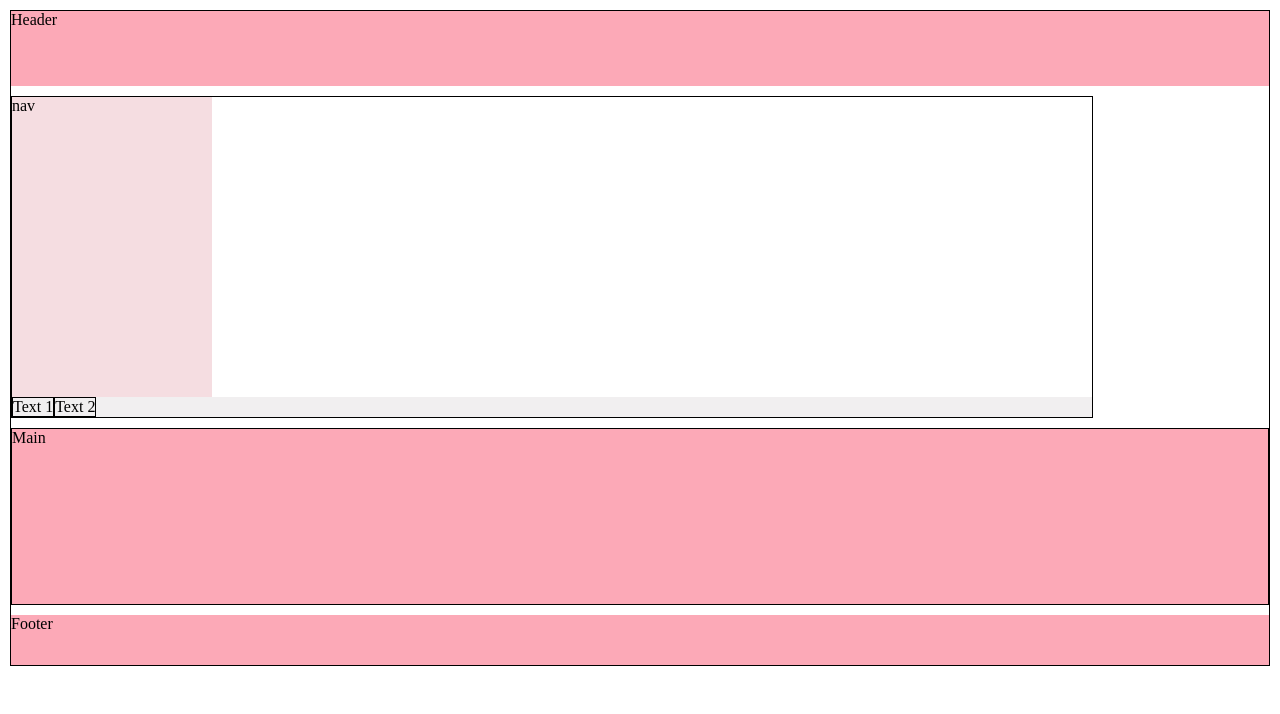
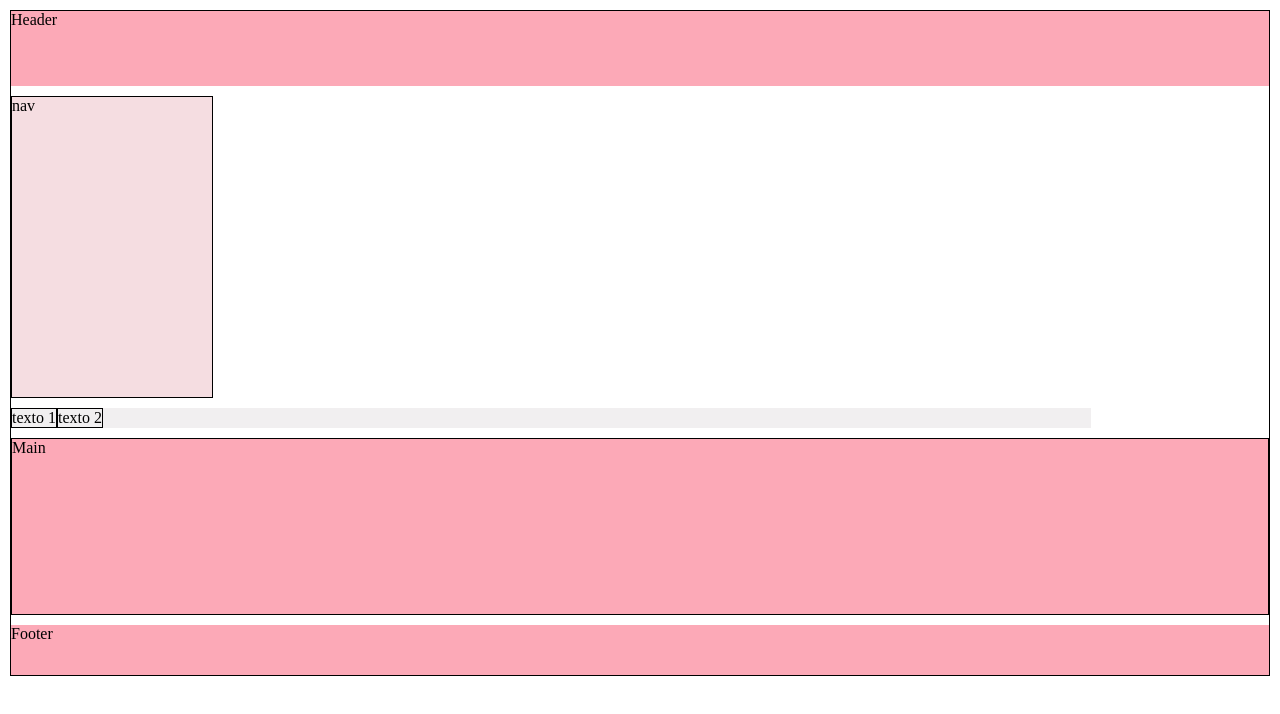
Before and after one commit to fernandesanaf/WEB-1, a plain HTML site: page estudo/flexbox.html in a window 1280 px wide. Drawn offline with Linux system fonts and the light colour scheme.

Commit message:
tirei o article do box

```diff
--- a/estudo/flexbox.html
+++ b/estudo/flexbox.html
@@ -14,16 +14,16 @@
         <nav>
           <p>nav</p>
         </nav>
+      </div>
 
-        <article>
-          <div>
-            <p>Text 1</p>
-          </div>
-          <div>
-            <p>Text 2</p>
-          </div>
-        </article>
-      </div>
+      <article>
+        <div class="texto1">
+          <p>texto 1</p>
+        </div>
+        <div class="texto2">
+          <p>texto 2</p>
+        </div>
+      </article>
 
       <div class="main">
         <p>Main</p>
```
